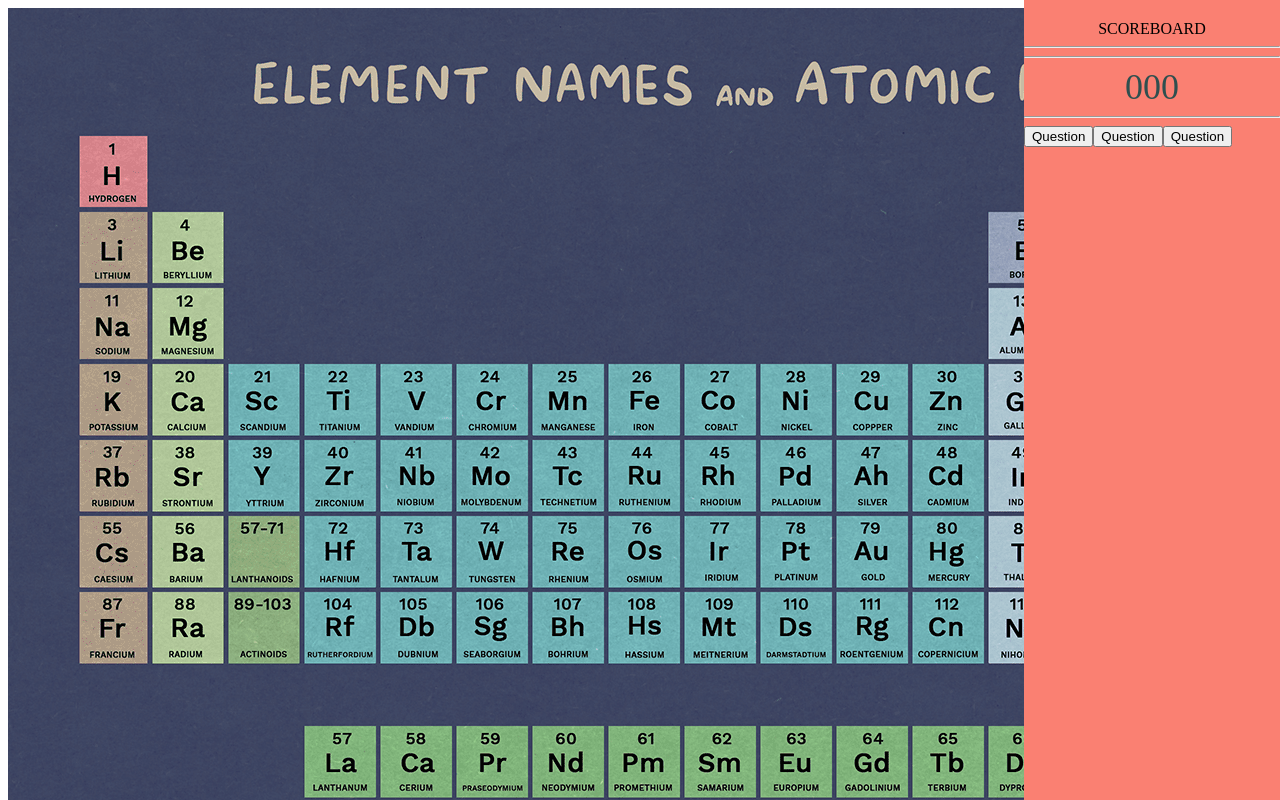
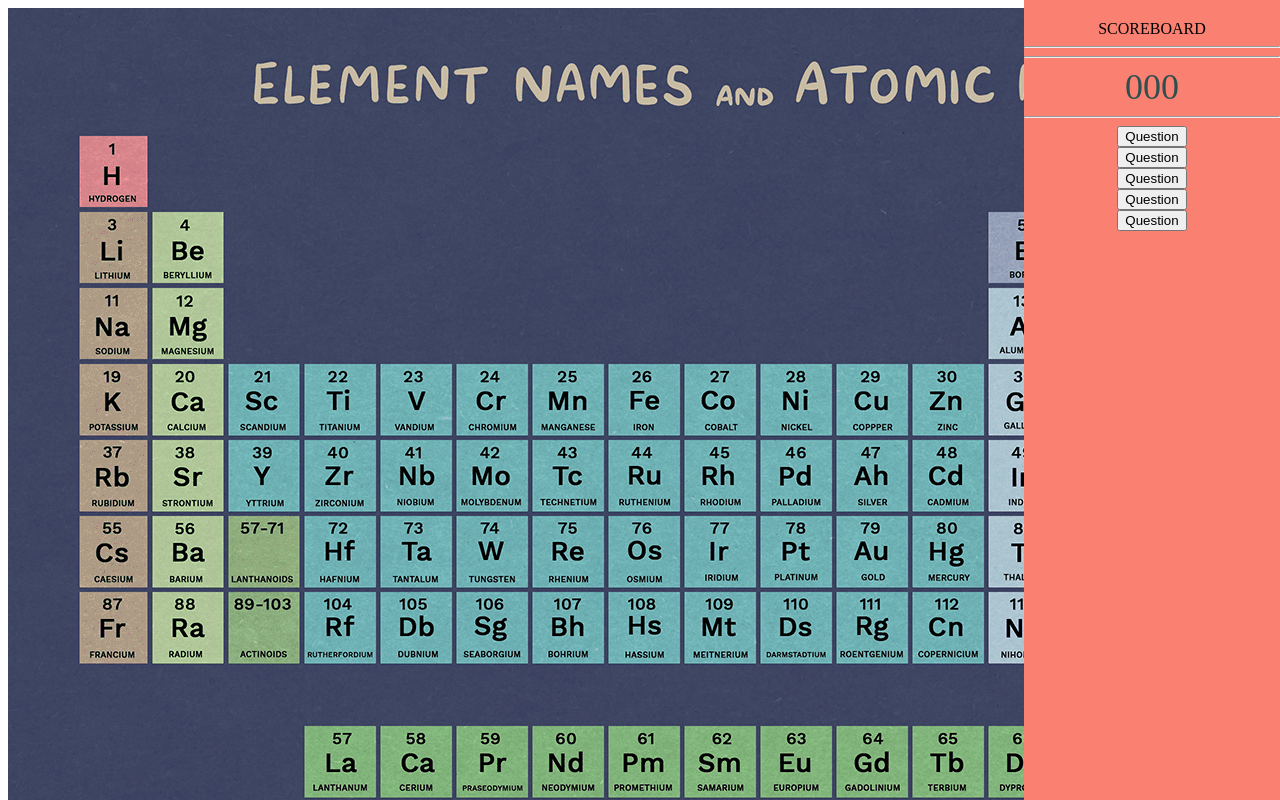
Before and after one commit to amcmullen9291/Elements, a React (Create React App) app: page / in a window 1280 px wide. Shown: the top 800 px of the page. Built offline with nearby package versions, Linux system fonts and the light colour scheme.

Commit message:
sidebar css

```diff
--- a/src/Components/Board.js
+++ b/src/Components/Board.js
@@ -7,7 +7,7 @@ export default function Board() {
 
   if(image){
   image.style.maxWidth = '78%';
-  image.style.height = 'auto';
+  image.style.maxHeight = 'auto';
   image.style.border = '10px solid yellow'
 }
   return (
@@ -16,9 +16,12 @@ export default function Board() {
       <img alt="Elements" id="mainBoard" className="table" src={`${process.env.PUBLIC_URL}/elementTable_Background.png`}/>
     <sidenav id="sidenav">
     <Score/>
-    <button>Question</button>
-    <button>Question</button>
-    <button>Question</button>
+    <center><button>Question</button><br/>
+    <button>Question</button><br/>
+    <button>Question</button><br/>
+    <button>Question</button><br/>
+    <button>Question</button><br/>
+    </center>
     </sidenav>
     </div>
     </>
```
